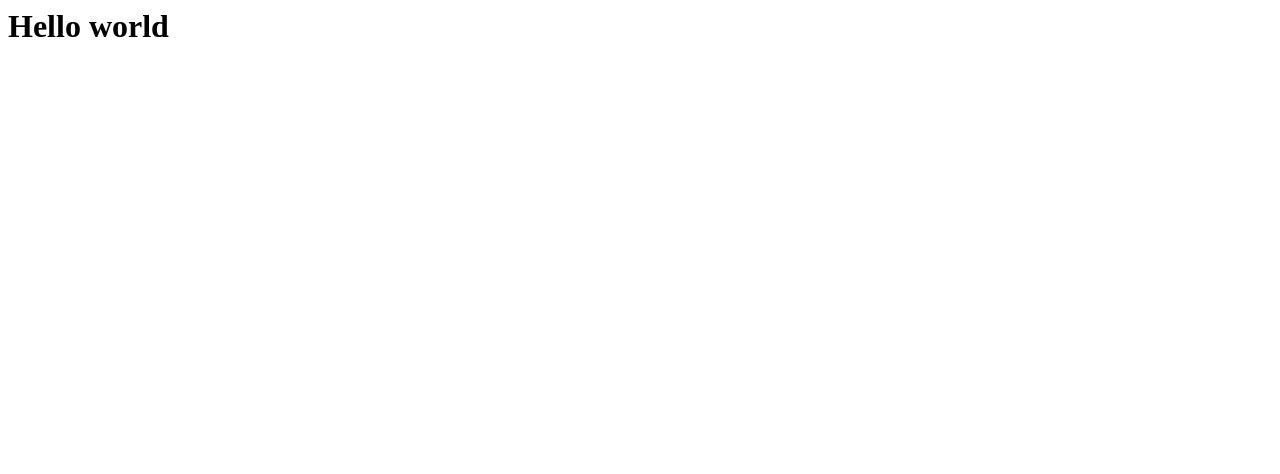
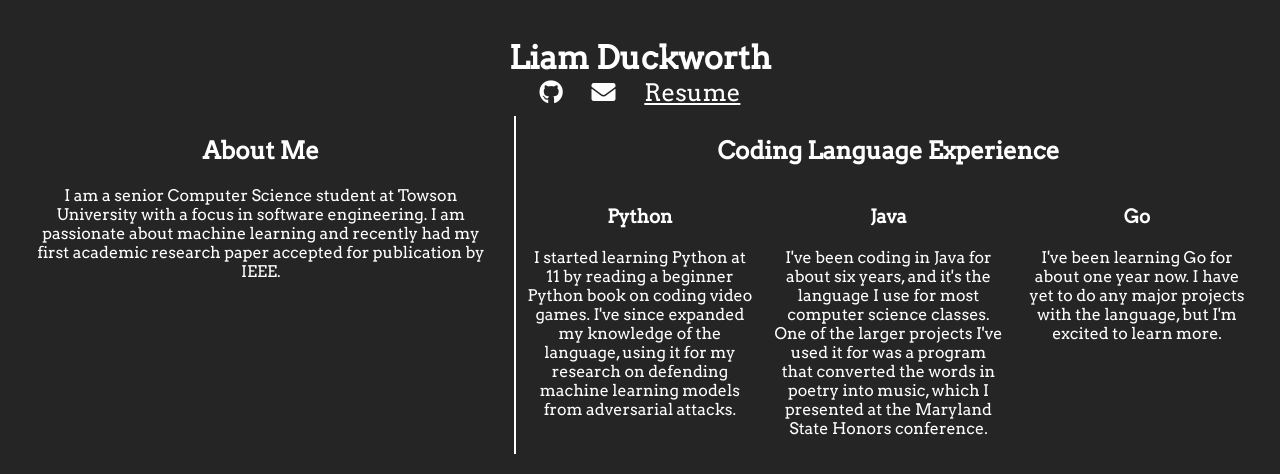
Before and after one commit to LiamDuck/LiamDuck.github.io, a plain HTML site: page index.html in a window 1280 px wide. Drawn offline with Linux system fonts and the light colour scheme; a web font is replaced by a local one.

Commit message:
content added

```diff
--- /dev/null
+++ b/index.css
@@ -0,0 +1,69 @@
+@import url("https://fonts.googleapis.com/css?family=Arvo");
+body {
+    background-color: rgb(37, 37, 37);
+    font-family: 'Arvo';
+}
+.content {
+    margin-top: 3%;
+    color: white;
+    text-align: center;
+}
+h1 {
+    color: white;
+    max-width: 50%;
+    margin: auto;
+}
+h2{
+    color: white;
+    text-align: center;
+}
+p {
+    color: white;
+    padding-left: 4%;
+    padding-right: 4%;
+}
+a {
+    color: white;
+    font-size: 150%;
+    margin: 1%;
+}
+.python{
+    flex: 1;
+    margin: auto;
+    margin-top: 0%;
+    float: left;
+    width: 30%;
+}
+.go {
+    flex: 1;
+    margin: auto;
+    margin-top: 0%;
+    float: left;
+    width: 30%;
+
+}
+.java{
+    flex: 1;
+    margin: auto;
+    margin-top: 0%;
+    float: left;
+    width: 30%;
+
+}
+.title{
+    height: 10%;
+}
+.aboutMe{
+    float: left;
+    width: 40%;
+
+}
+.coding{
+    float: left;
+    width: 59%;
+    border-left: 2px solid white;
+}
+.language{
+    float: left;
+    display: flex;
+}
--- a/index.html
+++ b/index.html
@@ -2,8 +2,69 @@
   <head>
     <meta charset="UTF-8" />
     <meta name="viewport" content="width=device-width, initial-scale=1.0" />
+    <title>Liam Duckworth</title>
+    <link rel="stylesheet" href="index.css" />
+    <link
+      rel="stylesheet"
+      href="https://fonts.googleapis.com/css?family=Sofia"
+    />
+    <link
+      rel="stylesheet"
+      href="https://use.fontawesome.com/releases/v5.4.1/css/all.css"
+      integrity="sha384-5sAR7xN1Nv6T6+dT2mhtzEpVJvfS3NScPQTrOxhwjIuvcA67KV2R5Jz6kr4abQsz"
+      crossorigin="anonymous"
+    />
   </head>
   <body>
-    <h1>Hello world</h1>
+    <div class="content">
+      <div class="title">
+        <h1>Liam Duckworth</h1>
+        <a href="https://github.com/LiamDuck"><i class="fab fa-github"></i></a>
+        <a href="mailto:ldckwrth@gmail.com"><i class="fas fa-envelope"></i></a>
+        <a href="./William_Duckworth_III.pdf">Resume</a>
+      </div>
+      <div class="aboutMe">
+        <h2>About Me</h2>
+        <p>
+          I am a senior Computer Science student at Towson University with a
+          focus in software engineering. I am passionate about machine learning
+          and recently had my first academic research paper accepted for
+          publication by IEEE.
+        </p>
+      </div>
+      <div class="coding">
+        <div>
+          <h2>Coding Language Experience</h2>
+        </div>
+        <div class="language">
+          <div class="python">
+            <h3>Python</h3>
+            <p>
+              I started learning Python at 11 by reading a beginner Python book
+              on coding video games. I've since expanded my knowledge of the
+              language, using it for my research on defending machine learning
+              models from adversarial attacks.
+            </p>
+          </div>
+          <div class="java">
+            <h3>Java</h3>
+            <p>
+              I've been coding in Java for about six years, and it's the
+              language I use for most computer science classes. One of the
+              larger projects I've used it for was a program that converted the
+              words in poetry into music, which I presented at the Maryland
+              State Honors conference.
+            </p>
+          </div>
+          <div class="go">
+            <h3>Go</h3>
+            <p>
+              I've been learning Go for about one year now. I have yet to do any
+              major projects with the language, but I'm excited to learn more.
+            </p>
+          </div>
+        </div>
+      </div>
+    </div>
   </body>
 </html>
```
Also changed, not shown: 1 other file.
